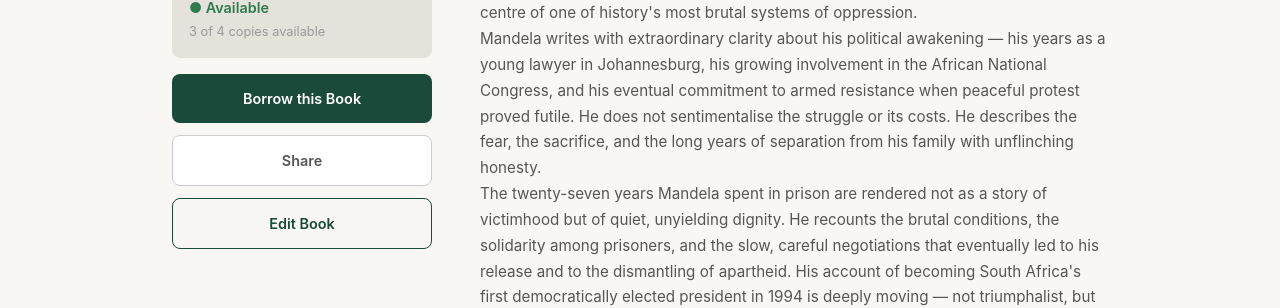
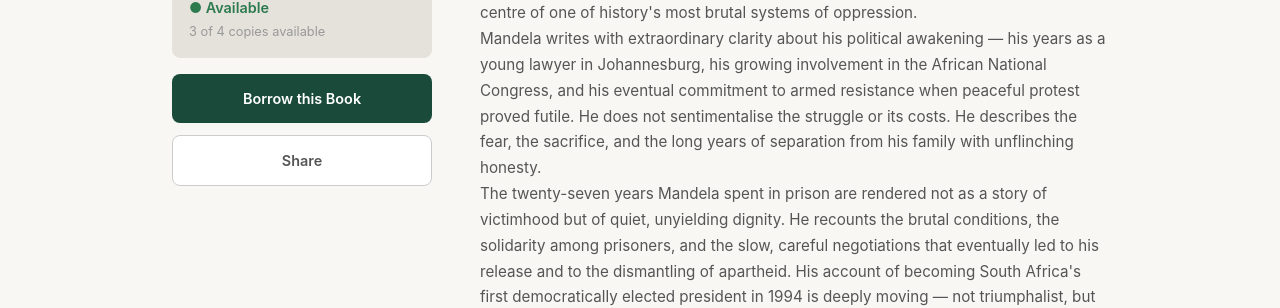
Before and after one commit to Kareemalhammoud/library-1, a React (Vite) app: page /books/1 in a window 1280 px wide. Shown: the part 474-782 px from the top of the page. Built offline with nearby package versions, Linux system fonts and the light colour scheme.

Commit message:
Restrict Edit Book button to admin account on BookDetail page

```diff
--- a/src/pages/BookDetail/BookDetail.jsx
+++ b/src/pages/BookDetail/BookDetail.jsx
@@ -194,6 +194,7 @@ export default function BookDetail() {
               {shareCopied ? '✓ Copied!' : 'Share'}
             </button>
 
+            {(() => { try { const u = JSON.parse(localStorage.getItem('user')); return u?.email === 'admin@lau.edu' } catch { return false } })() && (
               <button
                 className="w-full cursor-pointer rounded-lg border-[1.5px] border-[#1a4a3a] bg-transparent py-[0.85rem] text-[0.9rem] font-semibold text-[#1a4a3a] transition-all hover:bg-[#1a4a3a] hover:text-white"
                 aria-label={`Edit ${book.title}`}
@@ -201,6 +202,7 @@ export default function BookDetail() {
               >
                 Edit Book
               </button>
+            )}
           </div>
         </aside>
 
```
Lines whose indentation alone changed are shown as unchanged.
